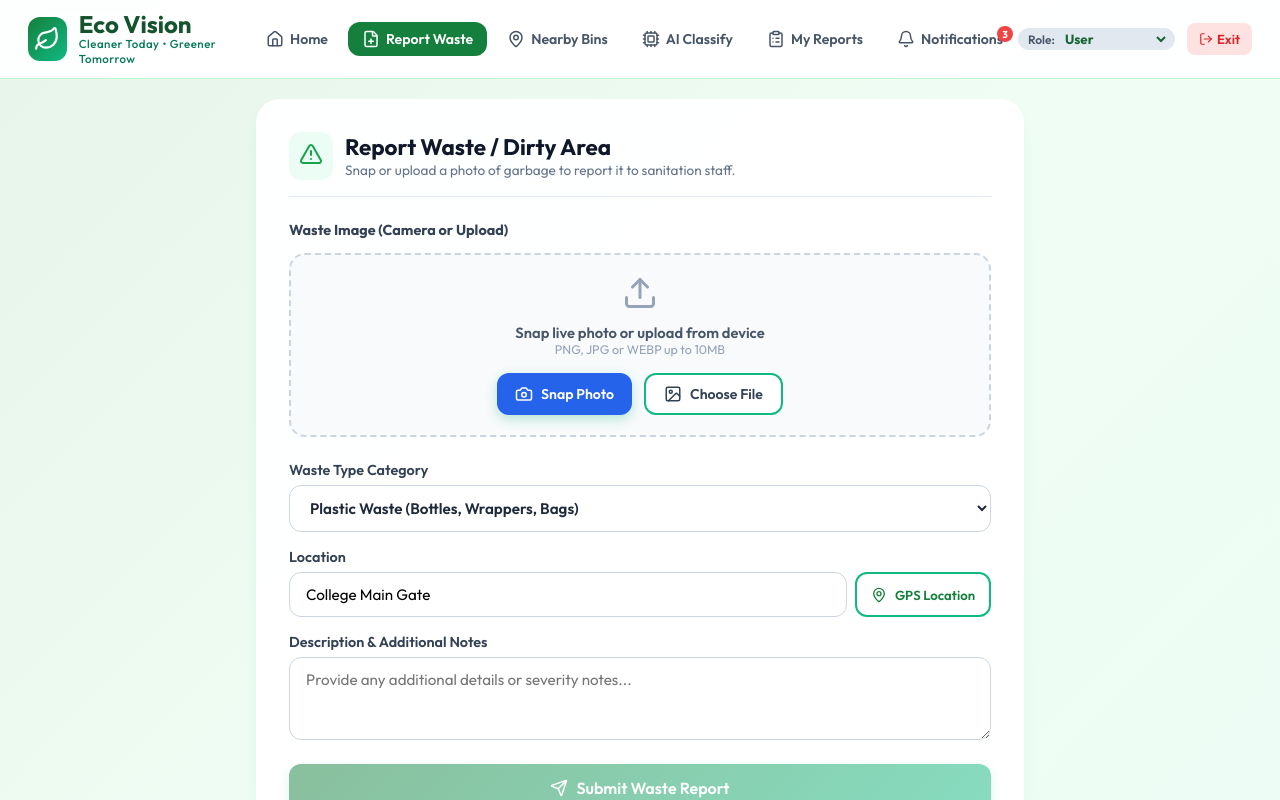
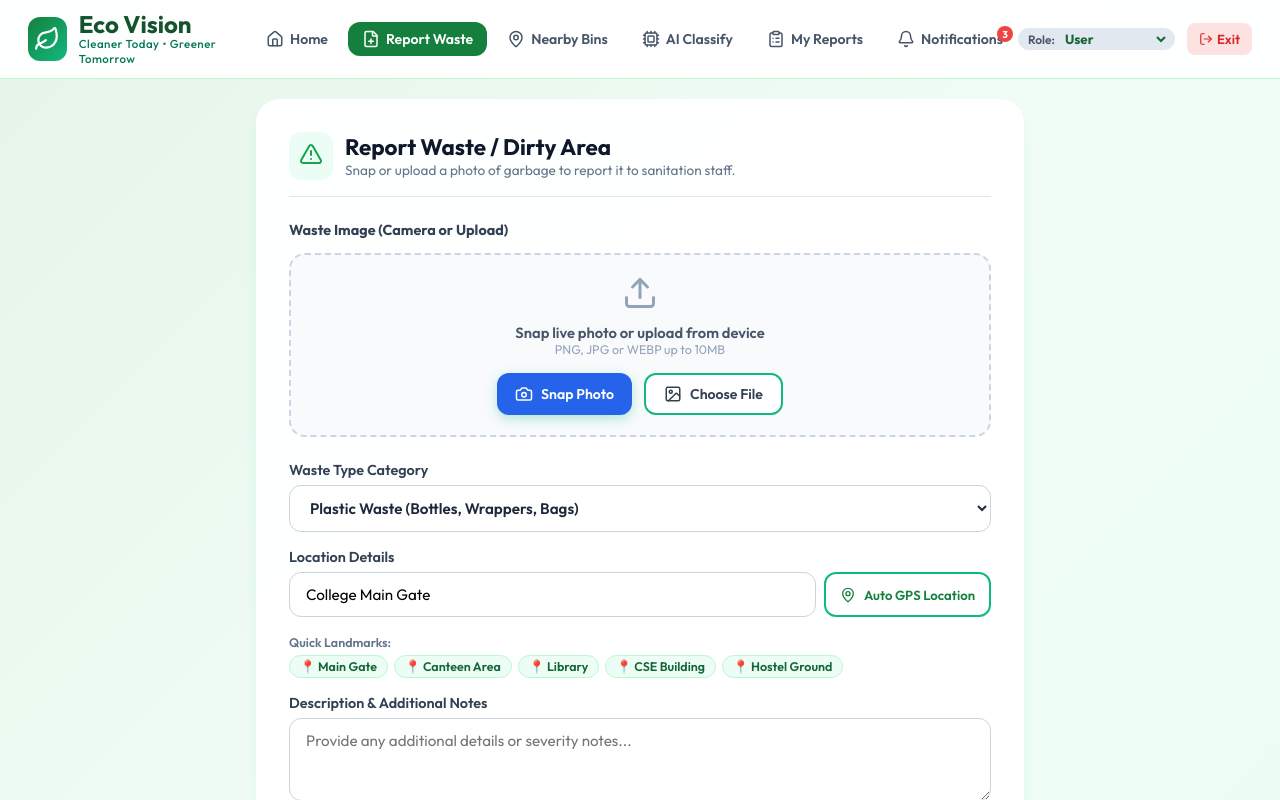
Before and after one commit to GangaLakshmiSrikakolapu/ECO-VISION, a React app in the folder frontend/: page / in a window 1280 px wide. Both pictures are taken after a click on the button "Report Waste / Dirty Area". Shown: the top 800 px of the page. Built offline with nearby package versions, Linux system fonts and the light colour scheme; no server answers; the HTML template or start-up script is replaced by a standard one.

Commit message:
Upgrade location detection with reverse geocoding and quick campus landmark shortcuts

```diff
--- a/frontend/src/components/ReportWasteForm.jsx
+++ b/frontend/src/components/ReportWasteForm.jsx
@@ -123,19 +123,60 @@ export default function ReportWasteForm({ onSubmitSuccess, prefilledWasteType })
     startCamera();
   };
 
+  const [coordinates, setCoordinates] = useState({ lat: 16.5062, lng: 80.6480 });
+  const [isLocating, setIsLocating] = useState(false);
+  const [locationError, setLocationError] = useState('');
+
   const handleUseCurrentLocation = () => {
-    if (navigator.geolocation) {
-      navigator.geolocation.getCurrentPosition(
-        (pos) => {
-          setLocation(`College Campus (${pos.coords.latitude.toFixed(4)}, ${pos.coords.longitude.toFixed(4)})`);
-        },
-        () => {
-          setLocation("College Main Gate Area (GPS Default)");
+    setIsLocating(true);
+    setLocationError('');
+
+    if (!navigator.geolocation) {
+      setLocationError("Geolocation is not supported by your browser.");
+      setIsLocating(false);
+      return;
+    }
+
+    navigator.geolocation.getCurrentPosition(
+      async (pos) => {
+        const lat = pos.coords.latitude;
+        const lng = pos.coords.longitude;
+        setCoordinates({ lat, lng });
+
+        try {
+          const res = await fetch(`https://nominatim.openstreetmap.org/reverse?format=json&lat=${lat}&lon=${lng}&zoom=18&addressdetails=1`);
+          const geoData = await res.json();
+
+          if (geoData && geoData.address) {
+            const addr = geoData.address;
+            const mainLoc = addr.amenity || addr.building || addr.road || addr.suburb || addr.neighbourhood || addr.city || "College Campus";
+            const areaName = addr.suburb || addr.city_district || addr.town || addr.city || "Campus Area";
+
+            setLocation(`${mainLoc}, ${areaName} (GPS: ${lat.toFixed(4)}, ${lng.toFixed(4)})`);
+          } else {
+            setLocation(`College Campus Grounds (GPS: ${lat.toFixed(4)}, ${lng.toFixed(4)})`);
+          }
+        } catch (err) {
+          console.warn("Reverse geocoding error:", err);
+          setLocation(`College Campus Grounds (GPS: ${lat.toFixed(4)}, ${lng.toFixed(4)})`);
+        } finally {
+          setIsLocating(false);
         }
-      );
-    } else {
-      setLocation("College Main Gate Area");
-    }
+      },
+      (err) => {
+        console.warn("Geolocation position error:", err);
+        setIsLocating(false);
+        setLocationError("Unable to fetch GPS automatically. Type your location or select a landmark shortcut below.");
+        setLocation("College Main Gate Area");
+      },
+      { enableHighAccuracy: true, timeout: 10000, maximumAge: 0 }
+    );
+  };
+
+  const setPresetLocation = (name, lat, lng) => {
+    setLocation(name);
+    setCoordinates({ lat, lng });
+    setLocationError('');
   };
 
   const handleSubmit = (e) => {
@@ -383,24 +424,83 @@ export default function ReportWasteForm({ onSubmitSuccess, prefilledWasteType })
 
           {/* Location Picker */}
           <div className="form-group">
-            <label style={{ fontWeight: '600' }}>Location</label>
+            <label style={{ fontWeight: '600' }}>Location Details</label>
             <div style={{ display: 'flex', gap: '8px' }}>
               <input
                 type="text"
                 className="form-control"
                 value={location}
                 onChange={(e) => setLocation(e.target.value)}
-                placeholder="e.g. College Main Gate / Library Ground"
+                placeholder="e.g. Main Entrance Gate, College Campus"
                 required
               />
               <button
                 type="button"
                 className="btn-secondary"
                 onClick={handleUseCurrentLocation}
+                disabled={isLocating}
                 style={{ whiteSpace: 'nowrap', padding: '8px 14px', fontSize: '0.82rem' }}
               >
-                <MapPin size={16} /> GPS Location
+                {isLocating ? (
+                  <>
+                    <RefreshCw size={16} className="animate-spin" /> Locating...
+                  </>
+                ) : (
+                  <>
+                    <MapPin size={16} /> Auto GPS Location
+                  </>
+                )}
               </button>
+            </div>
+
+            {locationError && (
+              <p style={{ color: '#d97706', fontSize: '0.8rem', marginTop: '4px' }}>
+                ⚠️ {locationError}
+              </p>
+            )}
+
+            {/* Quick Campus Landmark Shortcuts */}
+            <div style={{ marginTop: '8px' }}>
+              <span style={{ fontSize: '0.78rem', color: '#64748b', fontWeight: '600', marginRight: '6px' }}>
+                Quick Landmarks:
+              </span>
+              <div style={{ display: 'flex', flexWrap: 'wrap', gap: '6px', marginTop: '4px' }}>
+                <button
+                  type="button"
+                  onClick={() => setPresetLocation("Main Entrance Gate, College Campus", 16.5062, 80.6480)}
+                  style={{ background: '#ecfdf5', color: '#166534', border: '1px solid #bbf7d0', padding: '3px 10px', borderRadius: '12px', fontSize: '0.78rem', fontWeight: '600', cursor: 'pointer' }}
+                >
+                  📍 Main Gate
+                </button>
+                <button
+                  type="button"
+                  onClick={() => setPresetLocation("Block B Canteen Plaza", 16.5070, 80.6492)}
+                  style={{ background: '#ecfdf5', color: '#166534', border: '1px solid #bbf7d0', padding: '3px 10px', borderRadius: '12px', fontSize: '0.78rem', fontWeight: '600', cursor: 'pointer' }}
+                >
+                  📍 Canteen Area
+                </button>
+                <button
+                  type="button"
+                  onClick={() => setPresetLocation("Central Library Corridor", 16.5081, 80.6488)}
+                  style={{ background: '#ecfdf5', color: '#166534', border: '1px solid #bbf7d0', padding: '3px 10px', borderRadius: '12px', fontSize: '0.78rem', fontWeight: '600', cursor: 'pointer' }}
+                >
+                  📍 Library
+                </button>
+                <button
+                  type="button"
+                  onClick={() => setPresetLocation("CSE Engineering Building, Block A", 16.5055, 80.6475)}
+                  style={{ background: '#ecfdf5', color: '#166534', border: '1px solid #bbf7d0', padding: '3px 10px', borderRadius: '12px', fontSize: '0.78rem', fontWeight: '600', cursor: 'pointer' }}
+                >
+                  📍 CSE Building
+                </button>
+                <button
+                  type="button"
+                  onClick={() => setPresetLocation("Hostel Play Ground Area", 16.5048, 80.6501)}
+                  style={{ background: '#ecfdf5', color: '#166534', border: '1px solid #bbf7d0', padding: '3px 10px', borderRadius: '12px', fontSize: '0.78rem', fontWeight: '600', cursor: 'pointer' }}
+                >
+                  📍 Hostel Ground
+                </button>
+              </div>
             </div>
           </div>
 
```
